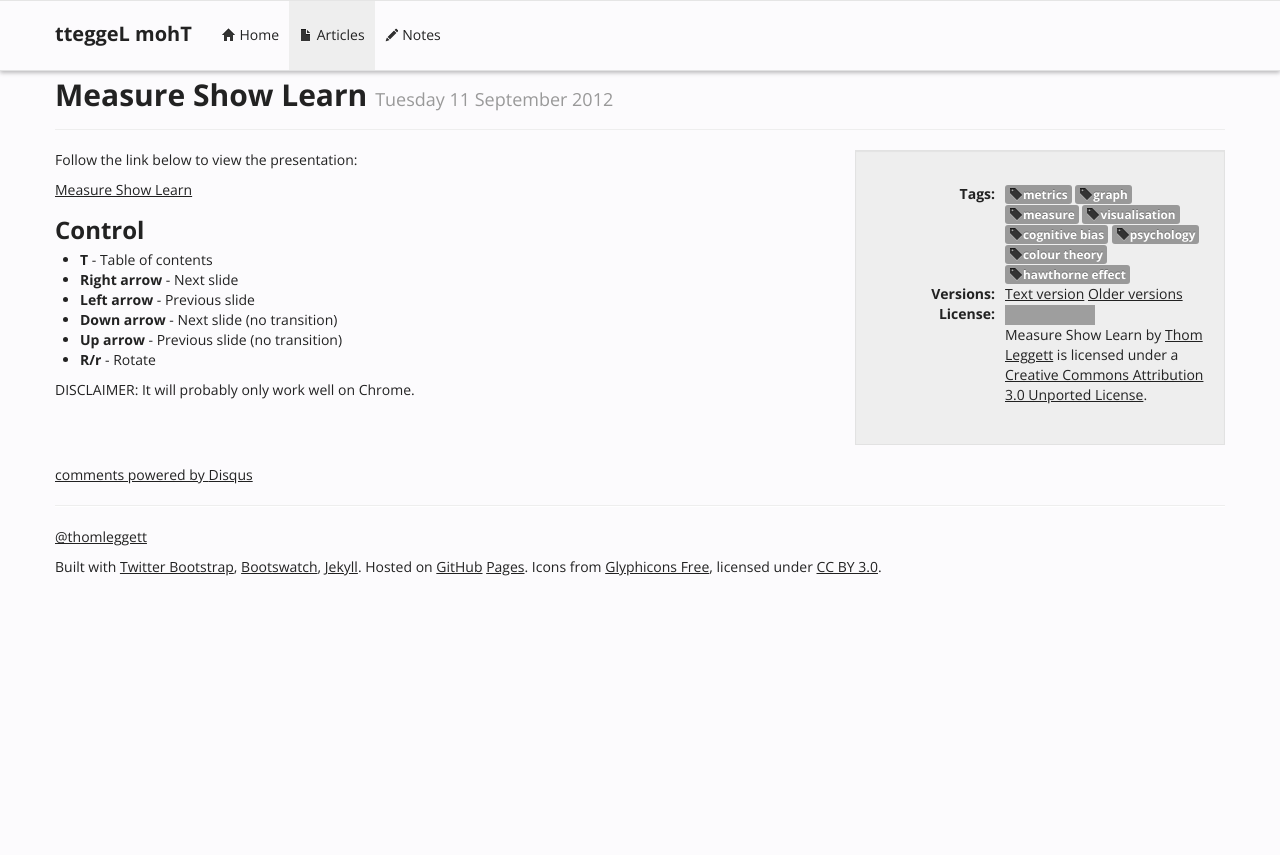
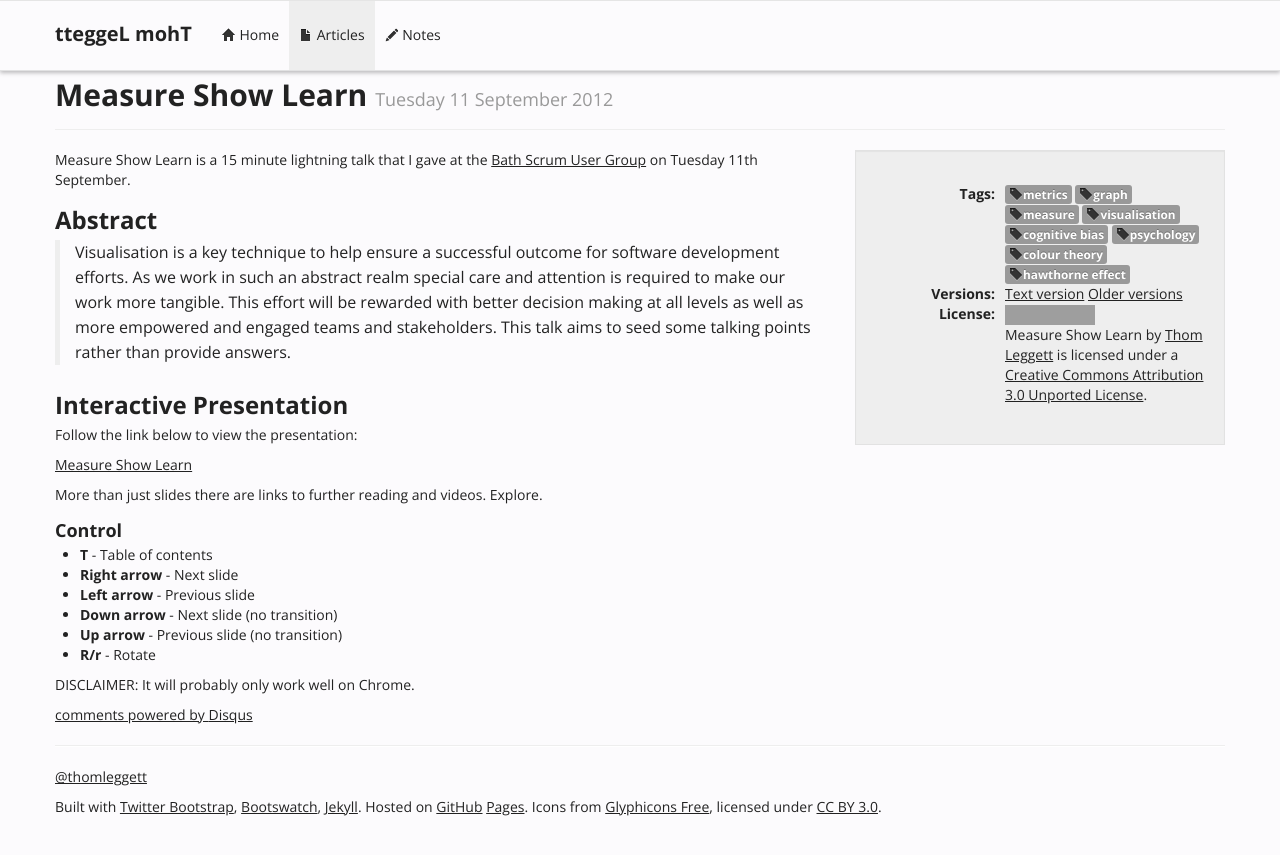
Before and after one commit to tteggel/tteggel.github.io, a Jekyll site: the page built from articles/_posts/2012-09-11-measure-show-learn.md, in a window 1280 px wide. Shown: the top 855 px of the page. Built offline with Jekyll 4.4.1, drawn with Linux system fonts in a browser that asks for light colours; nearby versions of some CDN libraries; Markdown is read by kramdown in place of the engine named in the settings; comment, search, counter and statistics services are not loaded; grey boxes are pictures that could not be loaded.

Commit message:
Add abstract and other headings.

```diff
--- a/articles/_posts/2012-09-11-measure-show-learn.md
+++ b/articles/_posts/2012-09-11-measure-show-learn.md
@@ -4,11 +4,19 @@ title: Measure Show Learn
 description: Measure Show Learn - a presentation given at Bath Scrum User Group 11th September 2011
 tags: ["metrics", "graph", "measure", "visualisation", "cognitive bias", "psychology", "colour theory", "hawthorne effect"]
 ---
+Measure Show Learn is a 15 minute lightning talk that I gave at the [Bath Scrum User Group][2] on Tuesday 11th September.
+
+## Abstract
+> Visualisation is a key technique to help ensure a successful outcome for software development efforts. As we work in such an abstract realm special care and attention is required to make our work more tangible. This effort will be rewarded with better decision making at all levels as well as  more empowered and engaged teams and stakeholders. This talk aims to seed some talking points rather than provide answers.
+
+## Interactive Presentation
 Follow the link below to view the presentation:
 
 [Measure Show Learn][1]
 
-## Control
+More than just slides there are links to further reading and videos. Explore.
+
+### Control
   * **T** - Table of contents
   * **Right arrow** - Next slide
   * **Left arrow** - Previous slide
@@ -19,3 +27,4 @@ Follow the link below to view the presentation:
 DISCLAIMER: It will probably only work well on Chrome.
 
 [1]: http://tteggel.org/measure-show-learn/measure-show-learn.svg "Measure Show Learn"
+[2]: http://www.meetup.com/Bath-Scrum-User-Group/ "Bath Scrum User Group on Meetup"
```
